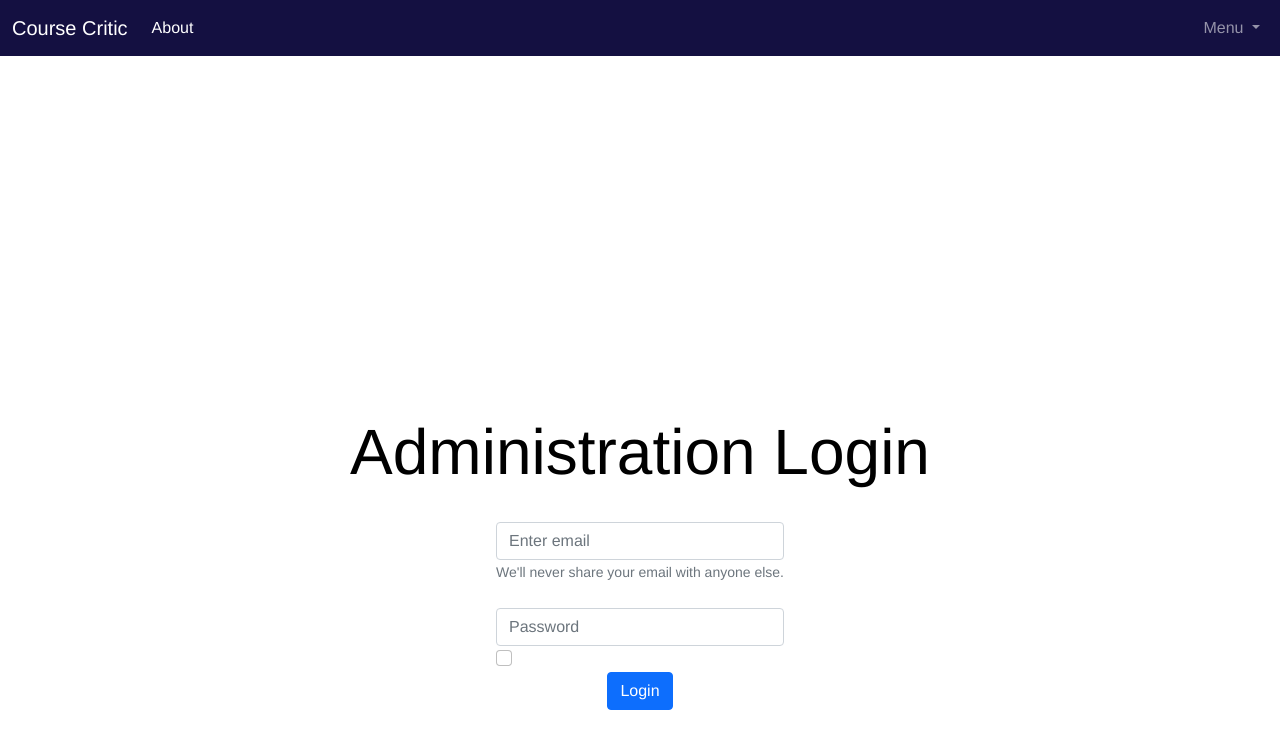
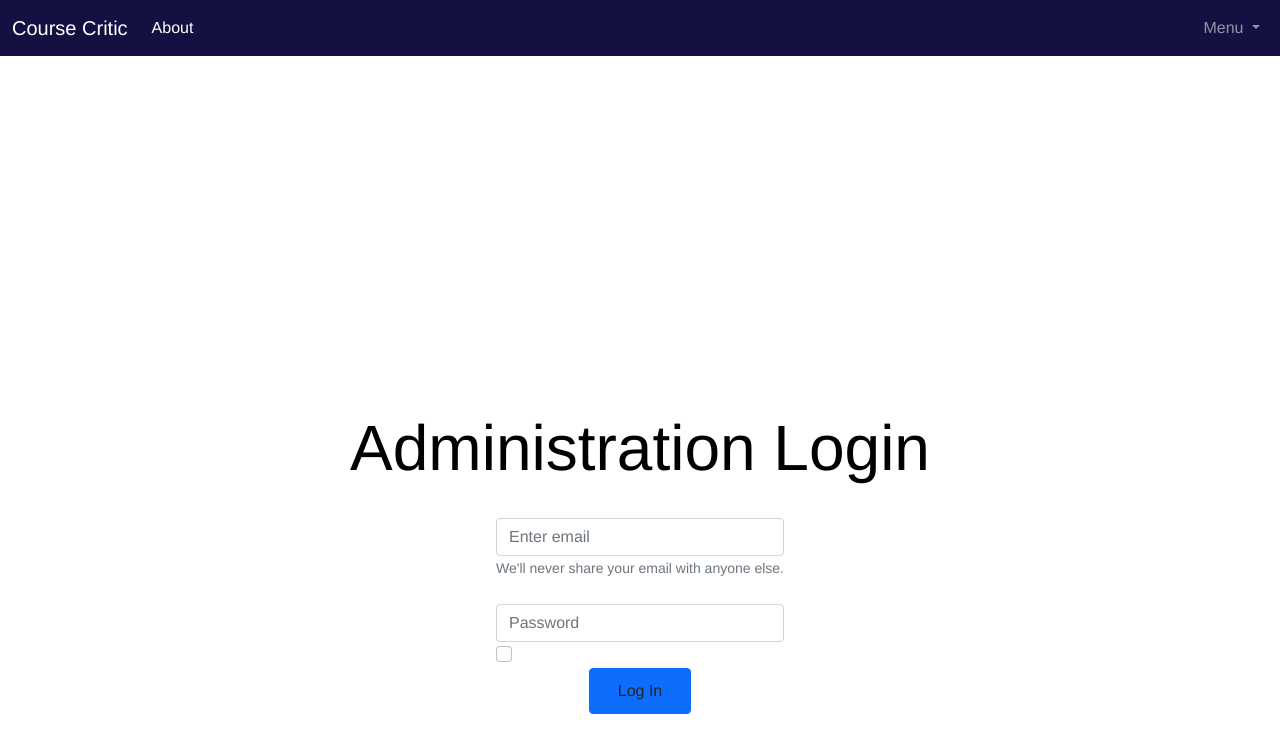
Before and after one commit to alex-varga14/Course-Critic, a Vue app in the folder vue-course-critic/: page /login in a window 1280 px wide. Shown: the top 752 px of the page. Built offline with nearby package versions, Linux system fonts and the light colour scheme.

Commit message:
Update Login.vue

```diff
--- a/vue-course-critic/src/components/Login.vue
+++ b/vue-course-critic/src/components/Login.vue
@@ -19,7 +19,7 @@
           <input type="checkbox" class="form-check-input" id="exampleCheck1">
           <label class="form-check-label" for="exampleCheck1">Remember Me</label>
         </div>
-        <button type="submit" class="btn btn-primary">Login</button>
+        <button @click="loginAdmin" type="submit" class="btn btn-primary"><router-link to="/adminhome" class="dropdown-item" href="#">Log In</router-link></button>
     </form>
      </div>
     </section>
@@ -28,7 +28,7 @@
 
 <script>
 export default {
-  name: 'login'
+  name: 'login',
 }
 </script>
 
```
